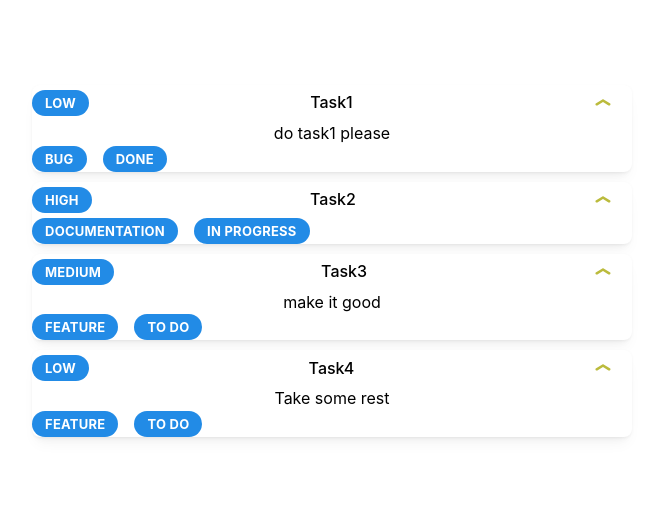
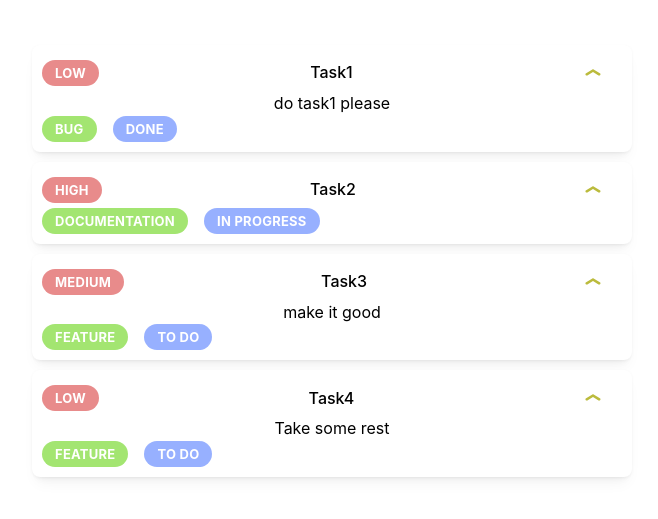
Before and after one commit to polinaKoroleva05/taskManager, a React (Vite) app: page / in a window 1280 px wide. Shown: the part 139-658 px from the top of the page, without its empty margins (308-966 px from the left). Built offline with nearby package versions, Linux system fonts and the light colour scheme.

Commit message:
styling task

```diff
--- a/src/components/TaskItem.tsx
+++ b/src/components/TaskItem.tsx
@@ -23,7 +23,7 @@ export default function TaskItem({ id }: { id: number }) {
             {currentTask &&
                 <>
                     <Group justify="space-between">
-                        <Badge color="blue" size="lg">{currentTask.priority}</Badge>
+                        <Badge color="#e88b8bff" size="lg">{currentTask.priority}</Badge>
                         <Text fw={500}>
                             {currentTask.title}
                         </Text>
@@ -31,8 +31,8 @@ export default function TaskItem({ id }: { id: number }) {
                     </Group>
                     {currentTask.description && <Text> {currentTask.description}</Text>}
                     <Group>
-                        <Badge color="blue" size="lg">{currentTask.category}</Badge>
-                        <Badge color="blue" size="lg">{currentTask.status}</Badge>
+                        <Badge color="#a3e571ff" size="lg">{currentTask.category}</Badge>
+                        <Badge color="#97b0ffff" size="lg">{currentTask.status}</Badge>
                     </Group>
                 </>
             }
--- a/src/css/taskItem.module.css
+++ b/src/css/taskItem.module.css
@@ -1,5 +1,6 @@
 .taskItem{
     width: 600px;
+    padding: 10px;
 }
 
 .icon{
```
